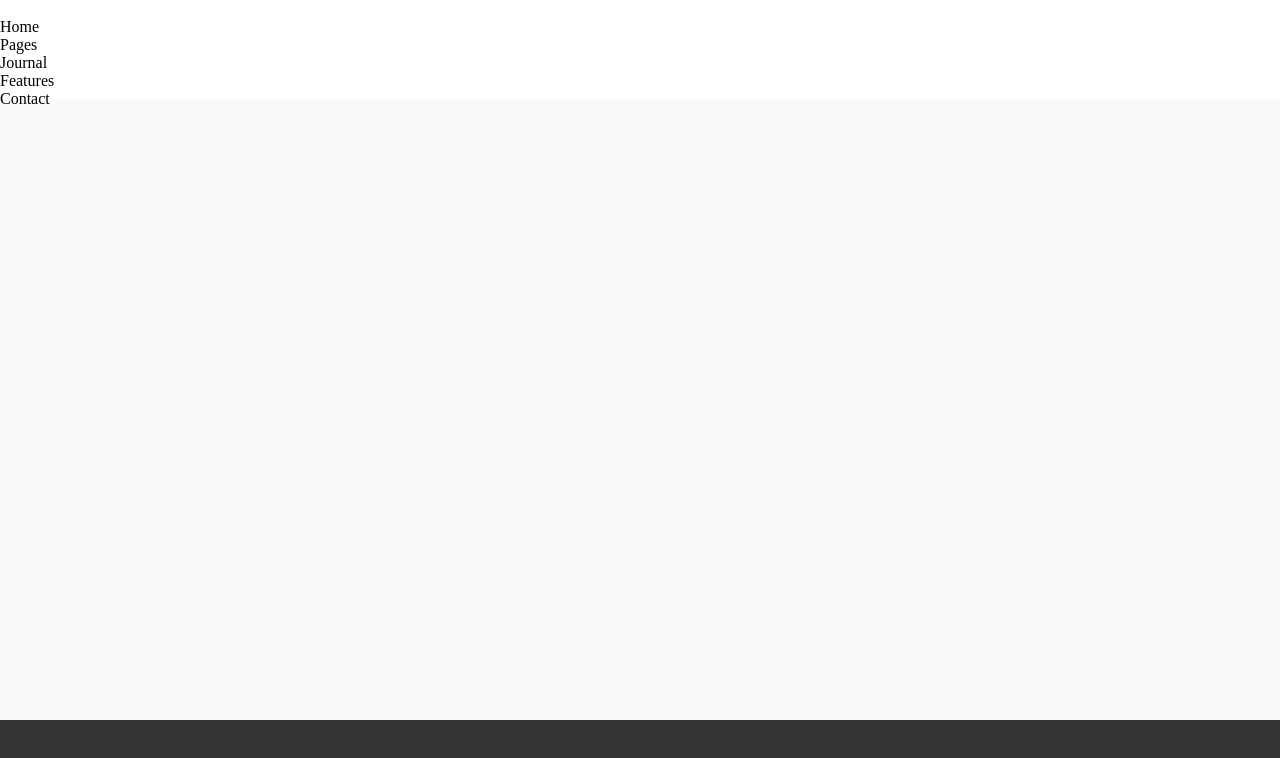
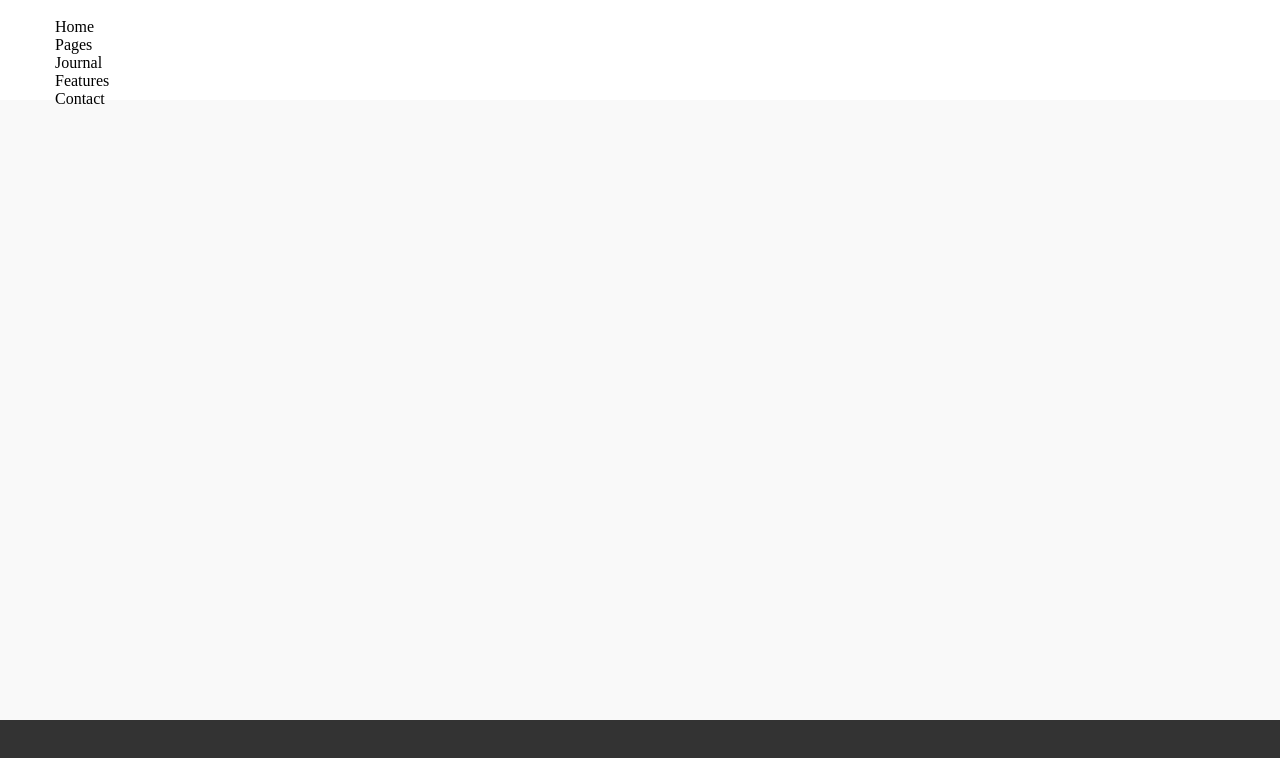
Before and after one commit to kaktusv6/Practice-BEM, a website: page dist/jade/index.jade in a window 1280 px wide. Drawn offline with nearby package versions, Linux system fonts and the light colour scheme; files that its build step writes are made by us from their sources.

Commit message:
Перенес стили conteiner в header.scss

```diff
--- a/dist/scss/header/_header.scss
+++ b/dist/scss/header/_header.scss
@@ -1,8 +1,12 @@
 .header{
 	height: 100px;
-	width: 100%;
+	// width: 100%;
 
 	background: {
 		color: $background-color-header;
 	};
+	.conteiner {
+		width: 1170px;
+		margin: 0 auto;
+	}
 }
--- a/dist/scss/wrapper/_wrapper.scss
+++ b/dist/scss/wrapper/_wrapper.scss
@@ -3,6 +3,7 @@
 	overflow: hidden;
 
 	position: relative;
+
 	.block{
 		height: $height-footer;
 	}
```
